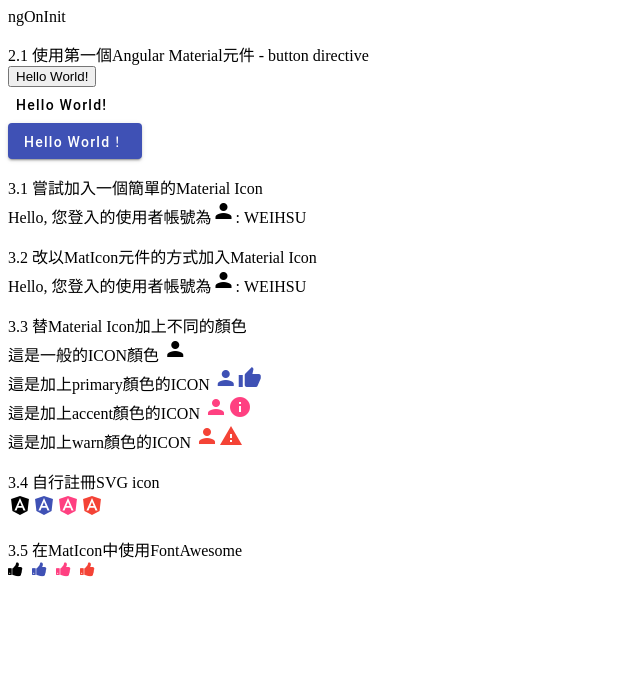
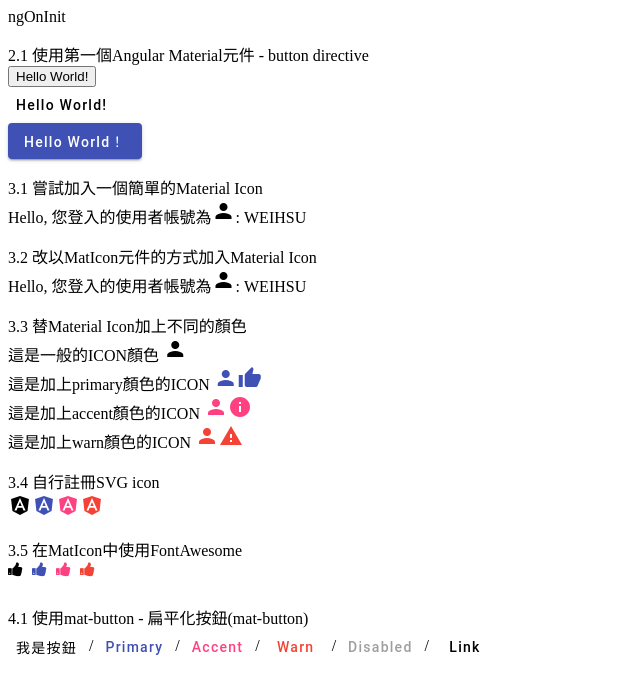
Before and after one commit to SW00917/angular-material, an Angular app: page / in a window 1280 px wide. Shown: the top 694 px of the page, without its empty margins (0-640 px from the left). Built offline with nearby package versions, Linux system fonts and the light colour scheme.

Commit message:
使用mat-button 扁平化按鈕

```diff
--- a/src/app/app.component.html
+++ b/src/app/app.component.html
@@ -68,4 +68,18 @@
     color="warn"
   ></mat-icon>
 </div>
+<p></p>
+
+4.1 使用mat-button - 扁平化按鈕(mat-button)
+<div>
+  <button mat-button>我是按鈕</button> /
+  <button mat-button color="primary">Primary</button> /
+  <button mat-button color="accent">Accent</button> /
+  <button mat-button color="warn">Warn</button> /
+  <button mat-button disabled>Disabled</button> /
+  <a mat-button>Link</a>
+  <!-- 放在a tag裡面也沒問題 -->
+</div>
+<p></p>
+
 <router-outlet></router-outlet>
```
